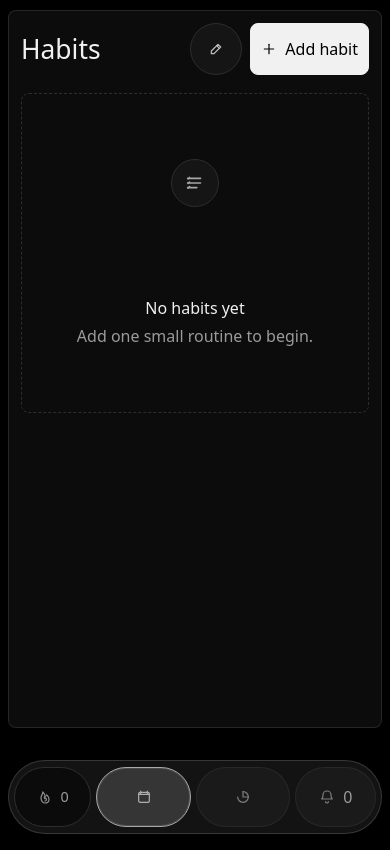
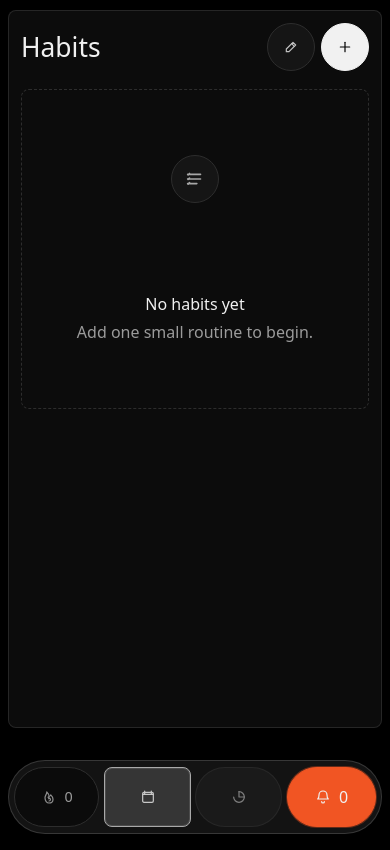
Before and after one commit to luvasramos/habit-tracker, a React (Vite) app: page / in a window 390 px wide. Built offline with nearby package versions, Linux system fonts and the light colour scheme; a web font is replaced by a local one.

Commit message:
Refine navigation actions and motion

```diff
--- a/src/App.tsx
+++ b/src/App.tsx
@@ -37,6 +37,7 @@ type FloatingNavigationProps = {
 
 type TodayRemainingPopoverProps = {
   isOpen: boolean;
+  isClosing: boolean;
   habits: Habit[];
   allHabits: Habit[];
   onCompleteHabit: (habitId: string) => void;
@@ -54,6 +55,13 @@ const FloatingNavigation = ({
 }: FloatingNavigationProps) => (
   <nav className="floating-nav" aria-label="Primary">
     <StreakPill streak={streak} />
+    <div
+      className="floating-nav__pages"
+      data-active-page={page}
+      role="group"
+      aria-label="Main sections"
+    >
+      <span className="floating-nav__indicator" aria-hidden="true" />
       <button
         type="button"
         className="floating-nav__item"
@@ -74,11 +82,12 @@ const FloatingNavigation = ({
         <Icon name="stats" />
         <span>Statistics</span>
       </button>
+    </div>
     <button
       ref={reminderButtonRef}
       type="button"
-      className={`floating-nav__reminder${remainingCount === 0 ? ' is-complete' : ''}`}
-      aria-label={`Today remaining: ${remainingCount}`}
+      className="floating-nav__reminder"
+      aria-label={`${remainingCount} habits remaining today`}
       aria-expanded={reminderOpen}
       aria-controls="today-remaining-popover"
       onClick={onToggleReminder}
@@ -91,19 +100,20 @@ const FloatingNavigation = ({
 
 const TodayRemainingPopover = ({
   isOpen,
+  isClosing,
   habits,
   allHabits,
   onCompleteHabit,
   popoverRef,
 }: TodayRemainingPopoverProps) => {
-  if (!isOpen) {
+  if (!isOpen && !isClosing) {
     return null;
   }
 
   return (
     <aside
       ref={popoverRef}
-      className="today-popover"
+      className={`today-popover${isClosing ? ' is-closing' : ''}`}
       id="today-remaining-popover"
       aria-label="Today remaining habits"
     >
@@ -168,6 +178,8 @@ export const App = () => {
   const [addOpen, setAddOpen] = useState(false);
   const [editOpen, setEditOpen] = useState(false);
   const [reminderOpen, setReminderOpen] = useState(false);
+  const [reminderVisible, setReminderVisible] = useState(false);
+  const [reminderClosing, setReminderClosing] = useState(false);
   const [timeEditTarget, setTimeEditTarget] = useState<{
     habitId: string;
     dateKey: LocalDateKey;
@@ -209,7 +221,27 @@ export const App = () => {
   }, [dailyCheckInOpen, hasUnansweredToday]);
 
   useEffect(() => {
-    if (!reminderOpen) {
+    if (reminderOpen) {
+      setReminderVisible(true);
+      setReminderClosing(false);
+      return;
+    }
+
+    if (!reminderVisible) {
+      return;
+    }
+
+    setReminderClosing(true);
+    const timeout = window.setTimeout(() => {
+      setReminderVisible(false);
+      setReminderClosing(false);
+    }, 170);
+
+    return () => window.clearTimeout(timeout);
+  }, [reminderOpen, reminderVisible]);
+
+  useEffect(() => {
+    if (!reminderVisible) {
       return;
     }
 
@@ -236,7 +268,7 @@ export const App = () => {
       document.removeEventListener('pointerdown', handlePointerDown);
       document.removeEventListener('keydown', handleKeyDown);
     };
-  }, [reminderOpen]);
+  }, [reminderVisible]);
 
   const handleToggle = (dateKey: LocalDateKey) => {
     const [year, month, day] = dateKey.split('-').map(Number);
@@ -342,7 +374,8 @@ export const App = () => {
       </main>
 
       <TodayRemainingPopover
-        isOpen={reminderOpen}
+        isOpen={reminderVisible}
+        isClosing={reminderClosing}
         habits={remainingTodayHabits}
         allHabits={state.habits}
         popoverRef={reminderPopoverRef}
--- a/src/styles.css
+++ b/src/styles.css
@@ -139,6 +139,7 @@ input:focus-visible {
 .habit-tab,
 .stat-row,
 .floating-nav,
+.floating-nav__pages,
 .floating-nav__reminder,
 .floating-nav__item,
 .streak-pill {
@@ -197,7 +198,8 @@ h2 {
 .habit-tab,
 .date-button,
 .floating-nav__reminder,
-.floating-nav__item {
+.floating-nav__item,
+.floating-nav__indicator {
   min-height: 38px;
   border: 1px solid var(--border);
   border-radius: var(--radius);
@@ -323,6 +325,33 @@ h2 {
   padding: 0 14px;
 }
 
+.floating-nav__pages {
+  position: relative;
+  flex: 1.9 1 0;
+  display: grid;
+  grid-template-columns: repeat(2, minmax(0, 1fr));
+  gap: 5px;
+  min-width: 0;
+}
+
+.floating-nav__indicator {
+  position: absolute;
+  inset: 0 auto 0 0;
+  z-index: 0;
+  width: calc(50% - 2.5px);
+  min-height: 58px;
+  border-color: color-mix(in srgb, var(--soft) 72%, var(--border-strong));
+  background: color-mix(in srgb, var(--surface-3) 88%, var(--soft));
+  box-shadow: inset 0 0 0 1px color-mix(in srgb, var(--soft) 14%, transparent);
+  pointer-events: none;
+  transform: translateX(0);
+  transition: transform 200ms cubic-bezier(0.2, 0.8, 0.2, 1);
+}
+
+.floating-nav__pages[data-active-page='statistics'] .floating-nav__indicator {
+  transform: translateX(calc(100% + 5px));
+}
+
 .floating-nav__reminder {
   flex: 0.72 1 0;
   border-color: #f15523;
@@ -331,21 +360,16 @@ h2 {
   box-shadow: 0 0 0 1px color-mix(in srgb, #f15523 36%, transparent);
 }
 
+.floating-nav__reminder:hover,
+.floating-nav__reminder:focus-visible {
+  border-color: color-mix(in srgb, #f15523 76%, #f1f1f1);
+  background: #f15523;
+  color: #f1f1f1;
+}
+
 .floating-nav__reminder .icon {
   color: #f1f1f1;
   opacity: 1;
-}
-
-.floating-nav__reminder.is-complete {
-  border-color: color-mix(in srgb, var(--border) 72%, transparent);
-  background: color-mix(in srgb, var(--surface-3) 42%, var(--surface-2));
-  color: var(--muted);
-  box-shadow: none;
-}
-
-.floating-nav__reminder.is-complete .icon {
-  color: currentColor;
-  opacity: 0.78;
 }
 
 .floating-nav__reminder[aria-expanded='true'] {
@@ -355,34 +379,37 @@ h2 {
 }
 
 .floating-nav__item {
-  flex: 0.95 1 0;
+  position: relative;
+  z-index: 1;
   border-color: color-mix(in srgb, var(--border) 72%, transparent);
   background: color-mix(in srgb, var(--surface-3) 42%, var(--surface-2));
   color: var(--muted);
 }
 
 .floating-nav__item:hover {
-  border-color: var(--border);
-  background: color-mix(in srgb, var(--surface-3) 58%, transparent);
+  border-color: color-mix(in srgb, var(--border-strong) 62%, transparent);
+  background: color-mix(in srgb, var(--surface-3) 58%, var(--surface-2));
+  color: var(--soft);
 }
 
 .floating-nav__item[aria-current='page'] {
-  border-color: color-mix(in srgb, var(--soft) 72%, var(--border-strong));
-  background: color-mix(in srgb, var(--surface-3) 88%, var(--soft));
-  color: var(--soft);
-  box-shadow: inset 0 0 0 1px color-mix(in srgb, var(--soft) 14%, transparent);
+  border-color: transparent;
+  background: transparent;
+  color: #f1f1f1;
+  box-shadow: none;
 }
 
 .floating-nav__item[aria-current='page']:hover {
-  border-color: color-mix(in srgb, var(--soft) 76%, var(--border-strong));
-  background: color-mix(in srgb, var(--surface-3) 88%, var(--soft));
+  border-color: transparent;
+  background: transparent;
+  color: #f1f1f1;
 }
 
 .today-popover {
   position: fixed;
   left: 50%;
   bottom: calc(max(18px, env(safe-area-inset-bottom)) + 86px);
-  z-index: 19;
+  z-index: 90;
   display: grid;
   gap: 10px;
   width: min(calc(100vw - 28px), 420px);
@@ -394,7 +421,13 @@ h2 {
   background: color-mix(in srgb, var(--surface) 96%, #1a1a1a);
   box-shadow: 0 18px 48px rgba(0, 0, 0, 0.34);
   transform: translateX(-50%);
-  animation: today-popover-in 140ms ease both;
+  transform-origin: bottom center;
+  animation: today-popover-in 160ms cubic-bezier(0.2, 0.8, 0.2, 1) both;
+}
+
+.today-popover.is-closing {
+  pointer-events: none;
+  animation: today-popover-out 160ms cubic-bezier(0.4, 0, 1, 1) both;
 }
 
 .today-popover__header,
@@ -732,6 +765,7 @@ h2 {
   min-height: 52px;
   gap: 8px;
   padding-inline: 14px;
+  border-radius: 999px;
 }
 
 .habit-tabs__add .icon {
@@ -2112,11 +2146,22 @@ h2 {
 @keyframes today-popover-in {
   from {
     opacity: 0;
-    transform: translateX(-50%) translateY(4px);
+    transform: translateX(-50%) translateY(6px) scale(0.98);
   }
   to {
     opacity: 1;
-    transform: translateX(-50%) translateY(0);
+    transform: translateX(-50%) translateY(0) scale(1);
+  }
+}
+
+@keyframes today-popover-out {
+  from {
+    opacity: 1;
+    transform: translateX(-50%) translateY(0) scale(1);
+  }
+  to {
+    opacity: 0;
+    transform: translateX(-50%) translateY(6px) scale(0.98);
   }
 }
 
@@ -2283,6 +2328,7 @@ h2 {
 
   .floating-nav__reminder,
   .floating-nav__item,
+  .floating-nav__indicator,
   .floating-nav .streak-pill {
     min-height: 60px;
     padding: 0 7px;
@@ -2301,6 +2347,18 @@ h2 {
     flex: 0.78 1 0;
   }
 
+  .floating-nav__pages {
+    gap: 4px;
+  }
+
+  .floating-nav__indicator {
+    width: calc(50% - 2px);
+  }
+
+  .floating-nav__pages[data-active-page='statistics'] .floating-nav__indicator {
+    transform: translateX(calc(100% + 4px));
+  }
+
   .today-popover {
     bottom: calc(max(10px, env(safe-area-inset-bottom)) + 88px);
   }
@@ -2313,6 +2371,30 @@ h2 {
 
   .shell {
     padding: 12px;
+  }
+
+  .habit-tabs__actions {
+    gap: 6px;
+  }
+
+  .habit-tabs__edit {
+    width: 48px;
+    min-height: 48px;
+  }
+
+  .habit-tabs__add {
+    width: 48px;
+    min-height: 48px;
+    padding-inline: 0;
+  }
+
+  .habit-tabs__add span {
+    position: absolute;
+    width: 1px;
+    height: 1px;
+    overflow: hidden;
+    clip: rect(0, 0, 0, 0);
+    white-space: nowrap;
   }
 
   .segmented {
@@ -2432,4 +2514,23 @@ h2 {
     transition-duration: 0.01ms !important;
     scroll-behavior: auto !important;
   }
-}
+
+  .floating-nav__indicator {
+    transition: none !important;
+  }
+
+  .today-popover,
+  .today-popover.is-closing {
+    animation-name: today-popover-fade !important;
+    transform: translateX(-50%) !important;
+  }
+}
+
+@keyframes today-popover-fade {
+  from {
+    opacity: 0;
+  }
+  to {
+    opacity: 1;
+  }
+}
```
Also changed, not shown: 1 other file (tests, documents, lock files or other folders). Lines whose indentation alone changed are shown as unchanged.
